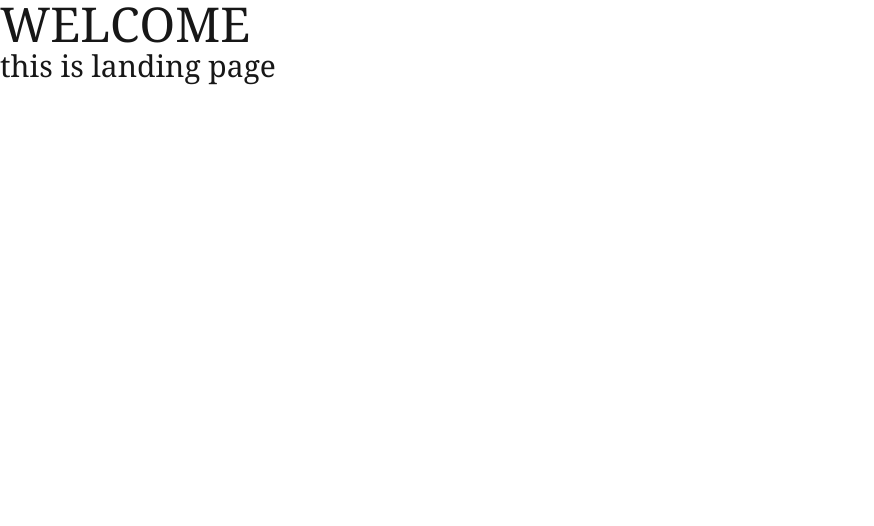
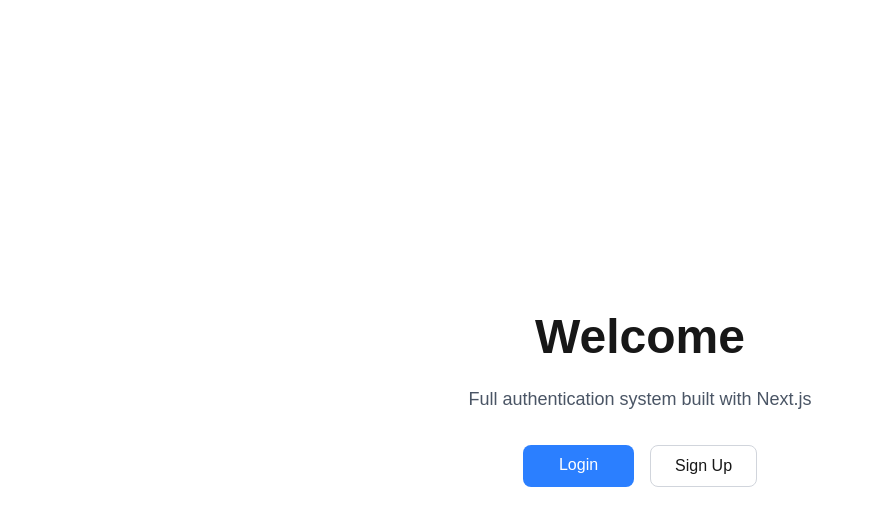
Before and after one commit to Nitesh-Kukreti/Nextjs-Auth-System, a Next.js app: page / in a window 1280 px wide. Shown: the top 526 px of the page, without its empty margins (0-874 px from the left). Built offline with nearby package versions, Linux system fonts and the light colour scheme.

Commit message:
imporoved frontend

```diff
--- a/src/app/dashboard/page.tsx
+++ b/src/app/dashboard/page.tsx
@@ -16,24 +16,17 @@ export default function DashboardPage() {
   }, []);
 
  return (
-    <div>
-      <h1 className=" mt-5 w-full flex justify-center text-4xl ">
-        DASHBOARD PAGE
-      </h1>
+   <main className="min-h-screen flex flex-col items-center justify-center px-4">
+     <h1 className="text-4xl font-bold mb-6">Dashboard</h1>
 
-      <div className="flex flex-col items-center justify-center min-h-screen py-2">
-        <h3 className="w-full flex justify-center text-2xl">
-          hello{` ${user?.username || "user"}`}
-        </h3>
-        <div className="flex w-full align-middle justify-center">
+     <h2 className="text-2xl mb-6">Hello {user?.username ?? "User"}</h2>
+
      <Link
        href="/profile"
-            className="bg-blue-500 text-white px-4 py-2 rounded"
+       className="bg-blue-500 hover:bg-blue-600 transition text-white px-6 py-2 rounded-lg"
      >
-            Profile
+       Go to Profile
      </Link>
-        </div>
-      </div>
-    </div>
+   </main>
  );
 }
--- a/src/app/page.tsx
+++ b/src/app/page.tsx
@@ -1,9 +1,31 @@
 "use client";
+
+import Link from "next/link";
+
 export default function Home() {
   return (
-    <div className="text-5xl font-serif">
-      <h1>WELCOME</h1>
-      <h2 className="text-3xl">this is landing page</h2>
-    </div>
+    <main className="min-h-screen flex flex-col items-center justify-center text-center px-6">
+      <h1 className="text-5xl font-bold mb-6">Welcome</h1>
+
+      <p className="text-lg text-gray-600 mb-8">
+        Full authentication system built with Next.js
+      </p>
+
+      <div className="flex gap-4">
+        <Link
+          href="/login"
+          className="bg-blue-500 text-white px-9 py-2 rounded-lg hover:bg-blue-700 transition"
+        >
+          Login
+        </Link>
+
+        <Link
+          href="/signup"
+          className="border border-gray-300 px-6 py-2 rounded-lg hover:bg-gray-100 hover:text-black transition"
+        >
+          Sign Up
+        </Link>
+      </div>
+    </main>
   );
 }
--- a/src/app/profile/page.tsx
+++ b/src/app/profile/page.tsx
@@ -41,7 +41,7 @@ export default function ProfilePage() {
     }
 
   return (
-    <div className="min-h-screen flex items-center justify-center bg-gray-100">
+    <div className="min-h-screen flex items-center justify-center bg-black">
       <div className="bg-white shadow-lg rounded-lg p-8 w-full max-w-md">
         <h1 className="text-4xl font-bold text-black text-center mb-6">Profile</h1>
 
--- a/src/app/verifyemail/page.tsx
+++ b/src/app/verifyemail/page.tsx
@@ -36,7 +36,7 @@ export default function VerifyEmailPage() {
   }, [token]);
 
   return (
-    <div className="flex items-center justify-center min-h-screen bg-gray-100">
+    <div className="flex items-center justify-center min-h-screen bg-black">
       <div className="bg-white shadow-lg rounded-xl p-8 max-w-md w-full text-center">
         <h1 className="text-3xl font-bold mb-6 text-gray-800">
           Email Verification
```
Lines whose indentation alone changed are shown as unchanged.
